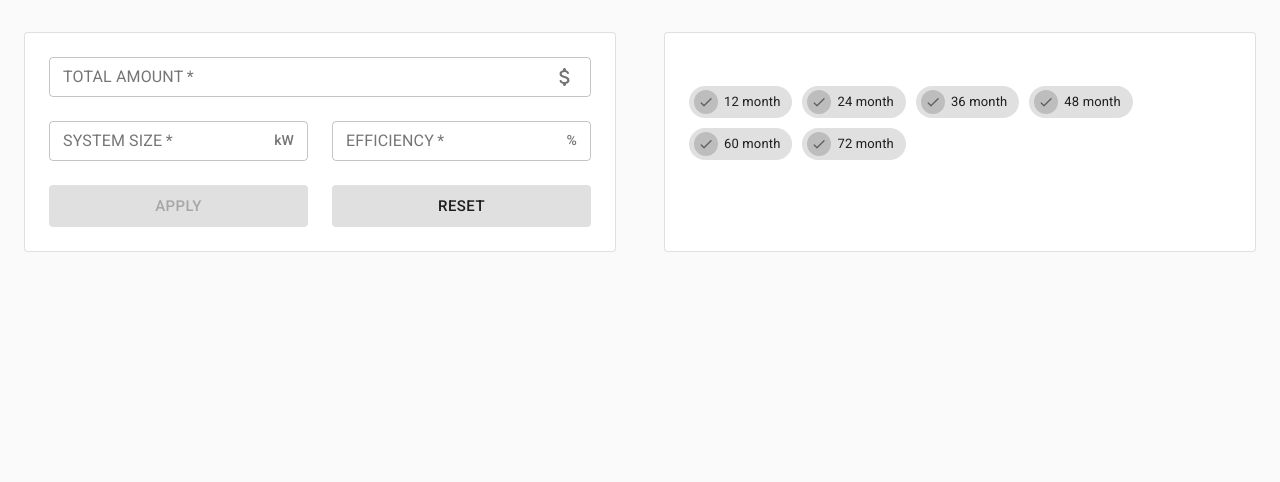
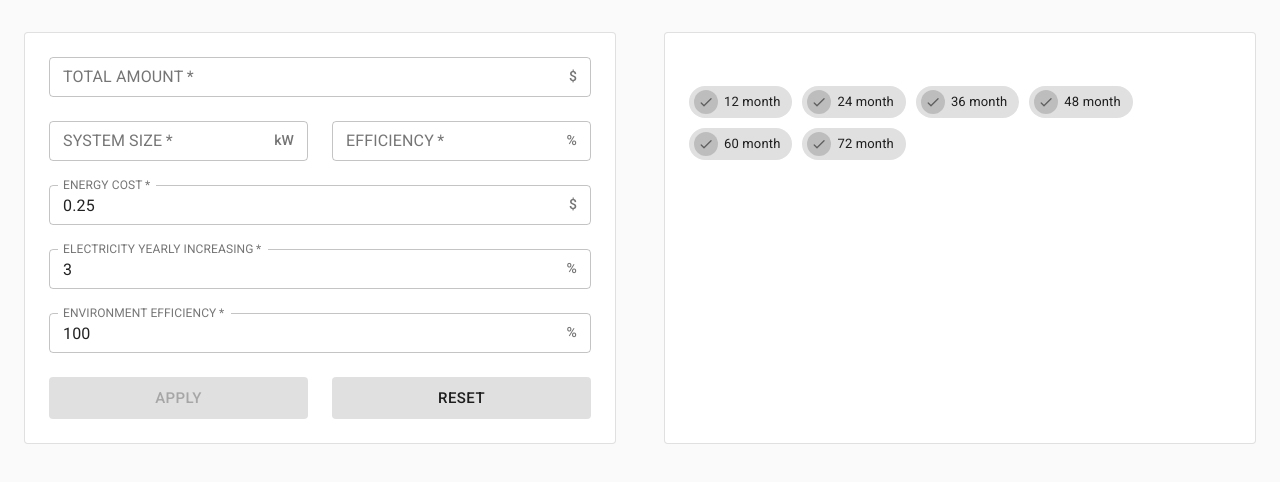
Before and after one commit to mahmud009/solar-calculator, a Next.js app: page / in a window 1280 px wide. Shown: the top 482 px of the page. Built offline with nearby package versions, Linux system fonts and the light colour scheme.

Commit message:
new fields added, text updated

```diff
--- a/module/Calculator/CalculationForm.js
+++ b/module/Calculator/CalculationForm.js
@@ -8,7 +8,6 @@ import {
   Typography,
   colors,
 } from "@material-ui/core";
-import AttachMoneyRoundedIcon from "@material-ui/icons/AttachMoneyRounded";
 
 export default function InputForm({ formik, resetFields, selectedMonths }) {
   const classes = useStyles();
@@ -32,7 +31,12 @@ export default function InputForm({ formik, resetFields, selectedMonths }) {
               helperText={errors.totalAmount}
               InputProps={{
                 endAdornment: (
-                  <AttachMoneyRoundedIcon className={classes.inputAdornment} />
+                  <Typography
+                    variant="subtitle2"
+                    className={classes.inputAdornment}
+                  >
+                    $
+                  </Typography>
                 ),
               }}
             />
@@ -88,6 +92,81 @@ export default function InputForm({ formik, resetFields, selectedMonths }) {
             />
           </Grid>
 
+          <Grid item xs={12} lg={12}>
+            <TextField
+              required
+              size="small"
+              variant="outlined"
+              fullWidth
+              name="energyCost"
+              label="ENERGY COST"
+              value={values.energyCost}
+              onChange={handleChange}
+              error={errors.energyCost && true}
+              helperText={errors.energyCost}
+              InputProps={{
+                endAdornment: (
+                  <Typography
+                    variant="subtitle2"
+                    className={classes.inputAdornment}
+                  >
+                    $
+                  </Typography>
+                ),
+              }}
+            />
+          </Grid>
+
+          <Grid item xs={12} lg={12}>
+            <TextField
+              required
+              size="small"
+              variant="outlined"
+              fullWidth
+              name="yearlyIncreasing"
+              label="ELECTRICITY YEARLY INCREASING"
+              value={values.yearlyIncreasing}
+              onChange={handleChange}
+              error={errors.yearlyIncreasing && true}
+              helperText={errors.yearlyIncreasing}
+              InputProps={{
+                endAdornment: (
+                  <Typography
+                    variant="subtitle2"
+                    className={classes.inputAdornment}
+                  >
+                    %
+                  </Typography>
+                ),
+              }}
+            />
+          </Grid>
+
+          <Grid item xs={12} lg={12}>
+            <TextField
+              required
+              size="small"
+              variant="outlined"
+              fullWidth
+              name="environmentEfficiency"
+              label="ENVIRONMENT EFFICIENCY"
+              value={values.environmentEfficiency}
+              onChange={handleChange}
+              error={errors.environmentEfficiency && true}
+              helperText={errors.environmentEfficiency}
+              InputProps={{
+                endAdornment: (
+                  <Typography
+                    variant="subtitle2"
+                    className={classes.inputAdornment}
+                  >
+                    %
+                  </Typography>
+                ),
+              }}
+            />
+          </Grid>
+
           <Grid item xs={6}>
             <Button
               type="submit"
--- a/module/Calculator/Plan.js
+++ b/module/Calculator/Plan.js
@@ -77,7 +77,7 @@ export default function Plan({ result, selectedMonths }) {
                 variant="subtitle1"
                 style={{ color: "white", fontSize: sm ? 12 : 16 }}
               >
-                Annual Cost
+                1st-Year Cost
               </Typography>
             </Box>
             <Box textAlign="center">
@@ -98,7 +98,7 @@ export default function Plan({ result, selectedMonths }) {
                 variant="h6"
                 style={{ color: "white", fontSize: sm ? 14 : 20 }}
               >
-                Estimated Savings
+                Estimated Benefits
               </Typography>
             </Box>
             <Box textAlign="center" mt={4}>
@@ -141,7 +141,7 @@ export default function Plan({ result, selectedMonths }) {
                 variant="subtitle1"
                 style={{ color: "white", fontSize: sm ? 12 : 16 }}
               >
-                Annual Benifits
+                1st-Year Benefits
               </Typography>
             </Box>
             <Box textAlign="center">
--- a/module/Calculator/index.js
+++ b/module/Calculator/index.js
@@ -30,6 +30,18 @@ const validationSchema = Yup.object().shape({
     .moreThan(1, "Please insert a valid efficiency")
     .positive("Please insert a valid efficiency")
     .typeError("Please insert a valid efficiency"),
+  energyCost: Yup.number()
+    .moreThan(0, "Please insert a valid energy cost")
+    .positive("Please insert a valid energy cost")
+    .typeError("Please insert a valid energy cost"),
+  yearlyIncreasing: Yup.number()
+    .moreThan(0, "Please insert a valid yearly increasing")
+    .positive("Please insert a valid yearly increasing")
+    .typeError("Please insert a valid yearly increasing"),
+  environmentEfficiency: Yup.number()
+    .moreThan(0, "Please insert a valid environment efficiency")
+    .positive("Please insert a valid yearly environment efficiency")
+    .typeError("Please insert a valid yearly environment efficiency"),
 });
 
 export default function Calculator() {
@@ -45,6 +57,9 @@ export default function Calculator() {
     totalAmount: "",
     systemSize: "",
     efficiency: "",
+    energyCost: "0.25",
+    yearlyIncreasing: "3",
+    environmentEfficiency: "100",
   };
 
   let onSubmit = async (values) => {
@@ -104,8 +119,14 @@ export default function Calculator() {
     let yearCount = month / 12;
     let weeks = 52;
     let totalWeeks = yearCount * weeks;
-    let { systemSize, efficiency } = values;
-    let energyCost = 0.25;
+    let {
+      systemSize,
+      efficiency,
+      energyCost,
+      yearlyIncreasing,
+      environmentEfficiency,
+    } = values;
+    // let energyCost = 0.25;
     let dailyAverage = 3.9;
 
     // Old calculation method
@@ -114,14 +135,14 @@ export default function Calculator() {
 
     // New calculation
     let dailyCost = (systemSize * dailyAverage * energyCost * efficiency) / 100;
-    let totalCost = dailyCost * 365;
+    let totalCost = (dailyCost * 365 * environmentEfficiency) / 100;
     let perWeek = (totalCost / weeks).toFixed(2);
 
-    let twoYearCost = totalCost + (totalCost * 3) / 100;
-    let threeYearCost = twoYearCost + (twoYearCost * 3) / 100;
-    let fourYearCost = threeYearCost + (threeYearCost * 3) / 100;
-    let fiveYearCost = fourYearCost + (fourYearCost * 3) / 100;
-    let sixYearCost = fiveYearCost + (fiveYearCost * 3) / 100;
+    let twoYearCost = totalCost + (totalCost * yearlyIncreasing) / 100;
+    let threeYearCost = twoYearCost + (twoYearCost * yearlyIncreasing) / 100;
+    let fourYearCost = threeYearCost + (threeYearCost * yearlyIncreasing) / 100;
+    let fiveYearCost = fourYearCost + (fourYearCost * yearlyIncreasing) / 100;
+    let sixYearCost = fiveYearCost + (fiveYearCost * yearlyIncreasing) / 100;
 
     let costs = new Map([
       [1, totalCost.toFixed(2)],
```
